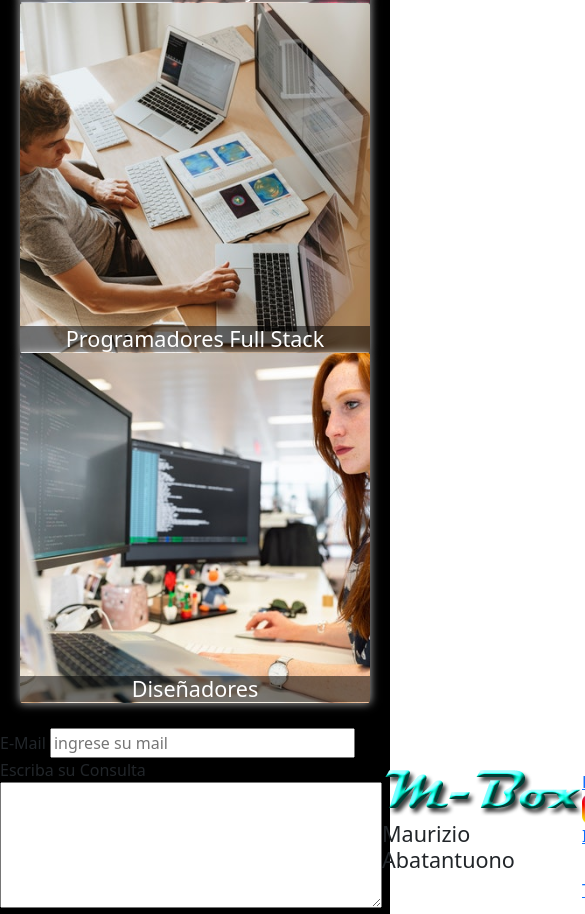
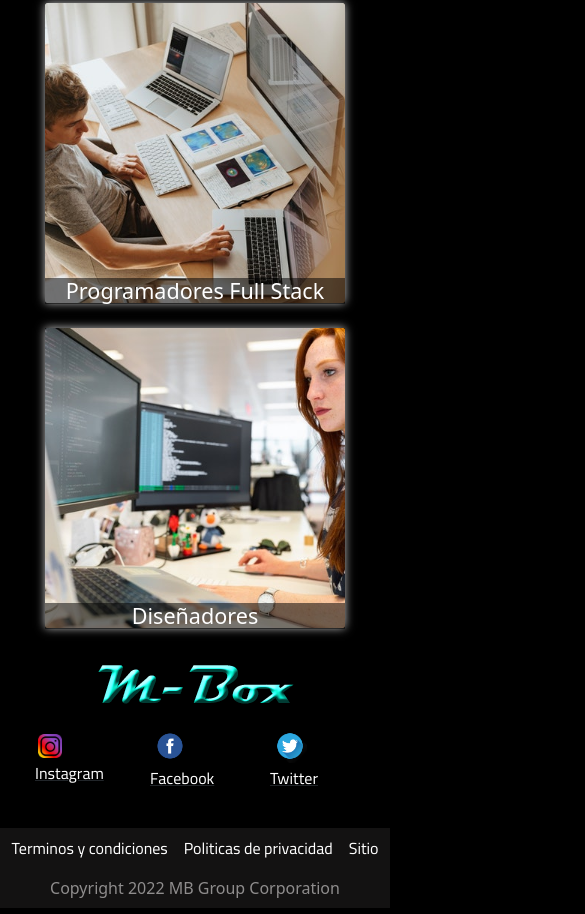
Before and after one commit to Mau1712/m-box, a website: page index.html in a window 390 px wide. Shown: the part 604-1518 px from the top of the page, 585 px wide, since content can reach past the window. Drawn offline with nearby package versions, Linux system fonts and the light colour scheme.

Commit message:
index-responsive

```diff
--- a/index.html
+++ b/index.html
@@ -22,7 +22,7 @@
     <title>MB Home</title>
 </head>
 
-<body>
+<body class="body-home">
     <header>
         <nav class="navbar navbar-expand-lg fixed-top">
             <div class="container-fluid">
@@ -128,41 +128,50 @@
         </section>
 
         <section class="section-2">
-            <div class="Consultas">
-                <form action="" method="" enctype="">
-                    <div class="caja-mail">
-                        <label for="">E-Mail</label>
-                        <input type="email" placeholder="ingrese su mail">
-                    </div>
-
-                    <div class="caja-de-comentarios">
-                        <label for="">Escriba su Consulta</label>
-                        <textarea name="" id="" cols="39" rows="5"></textarea>
-                    </div>
-            </div>
-
-            <div class="logo-max">
+            <div>
                 <img src="imagenes/mboxpro.png" alt="">
-                <h4>Maurizio Abatantuono</h4>
             </div>
 
             <div class="redes">
                 <div>
-                    <img src="imagenes/facebook.png" alt="facebook">
-                    <a href="#">Facebook</a></img>
+                    <img class="img-insta" src="imagenes/instagram.png" alt="">
+                    <a class="text-reset" href="#"><span class="red-instagram">Instagram</span></a>
                 </div>
-                <div class="insta">
-                    <img src="imagenes/instagram.png" alt="instagram">
-                    <a href="#">Instagram</a></img>
+
+                <div>
+                    <img src="imagenes/facebook.png" alt="">
+                    <a class="text-reset" href="#"><span class="red-facebook">Facebook</span></a>
                 </div>
+
                 <div>
-                    <img src="imagenes/twitter.png" alt="twitter">
-                    <a href="#">Twitter</a></img>
+                    <img src="imagenes/twitter.png" alt="">
+                    <a class="text-reset" href="#"><span class="red-twitter">Twitter</span></a>
                 </div>
             </div>
         </section>
 
     </main>
+
+    <footer>
+        <div class="nav-footer">
+            <a class="text-reset" href="">
+                <p>Terminos y condiciones</p>
+            </a>
+
+
+            <a class="text-reset" href="">
+                <p>Politicas de privacidad</p>
+            </a>
+
+            <a class="text-reset" href="">
+                <p>Sitio</p>
+            </a>
+        </div>
+
+        <div class="no-copy">
+            <span>Copyright 2022 MB Group Corporation</span>
+        </div>
+    </footer>
 
 
 
--- a/scss/index-css.scss
+++ b/scss/index-css.scss
@@ -28,7 +28,7 @@ nav {
 
 }
 
-main {
+.body-home {
     background-color: black;
 }
 
@@ -62,7 +62,6 @@ main {
     display: flex;
     justify-content: space-around;
     flex-wrap: wrap;
-    // margin-bottom: 25px;
 
 
     .box-img {
@@ -82,7 +81,7 @@ main {
 
         h4 {
             position: absolute;
-            bottom: -2%;
+            bottom: -2.3%;
             background-color: rgba(0, 0, 0, 0.521);
             width: 100%;
             color: white;
@@ -95,21 +94,186 @@ main {
 }
 
 
+.section-2 {
+    height: 150px;
+    align-items: center;
+    margin: 25px;
+    display: flex;
+    flex-direction: column;
+    justify-content: center;
 
-.section-2 {
+    .redes {
+        display: flex;
+        align-items: center;
+
+        div {
+            padding: 10px;
+
+
+            span:hover {
+                color: $color-hover
+            }
+
+            span:active {
+                color: $color-active;
+            }
+
+            span {
+                font-family: 'Cairo', sans-serif;
+                font-weight: 400;
+                color: white;
+            }
+
+            img {
+                height: 40px;
+                width: 40px;
+                padding: 3px;
+            }
+
+            .img-insta {
+                height: 30px;
+                width: 30px;
+                padding: 3px;
+            }
+        }
+    }
+}
+
+footer {
     display: flex;
     justify-content: space-between;
     align-items: center;
-    background-color: black;
-    padding-top: 25px;
+    background-color: rgb(19, 18, 18);
 
-    .redes img {
-        height: 30px;
-        width: 30px;
+    .nav-footer {
+        display: flex;
+        text-align: center;
+
+
+        a {
+            padding: 8px;
+            text-decoration: none;
+
+            p:hover {
+                color: $color-hover;
+            }
+
+            p:active {
+                color: $color-active;
+            }
+
+            p {
+                margin: 0%;
+                color: white;
+                font-family: 'Cairo', sans-serif;
+            }
+        }
     }
 
-    input {
-        width: 305px;
+    .no-copy {
+        padding: 8px;
+
+        span {
+            color: rgb(143, 141, 141);
+        }
+    }
+}
+
+@media screen and (max-width: 1024px) {
+    .equipo-mb {
+
+        div {
+            height: 300px !important;
+            width: 300px !important;
+
+            img {
+                height: 300px !important;
+                width: 300px !important;
+            }
+        }
     }
 
+    .carousel-item {
+        .carru-text {
+            margin-bottom: 200px;
+
+            h2 {
+                font-size: 70px;
+                font-weight: 300;
+            }
+
+            .modi-tex {
+                font-size: 40px;
+                font-weight: 300;
+            }
+        }
+    }
 }
+
+
+
+@media screen and (max-width: 768px) {
+    .equipo-mb {
+
+        div {
+            height: 220px !important;
+            width: 220px !important;
+
+            img {
+                height: 220px !important;
+                width: 220px !important;
+            }
+        }
+    }
+
+    .carousel-item {
+        .carru-text {
+            margin-bottom: 150px;
+
+            h2 {
+                font-size: 50px;
+                font-weight: 200;
+            }
+
+            .modi-tex {
+                font-size: 30px;
+                font-weight: 200;
+            }
+        }
+    }
+
+    h1 {
+        position: absolute;
+        left: 350px;
+    }
+}
+
+@media screen and (max-width: 425px) {
+    h1 {
+        position: absolute;
+        left: 200px;
+    }
+
+    .equipo-mb {
+        div {
+            height: 300px !important;
+            width: 300px !important;
+            margin-top: 25px;
+
+            img {
+                height: 300px !important;
+                width: 300px !important;
+            }
+
+            h4 {
+                position: absolute;
+                bottom: -3% !important;
+            }
+        }
+    }
+
+    footer{
+        display: flex;
+        flex-direction: column;
+    }
+}
--- a/scss/variables.scss
+++ b/scss/variables.scss
@@ -1,2 +1,9 @@
 $color-hover: aqua;
 $color-active: rgb(28, 172, 172);
+$textos-shadow: 3px 4px 2px rgba(0,0,0,0.6);
+
+$redes: (
+    twitter: rgb(92, 197, 238),
+    facebook: rgb(7, 7, 194),
+    instagram: rgb(196, 67, 138),
+);
```
Also changed, not shown: css/style.css.
